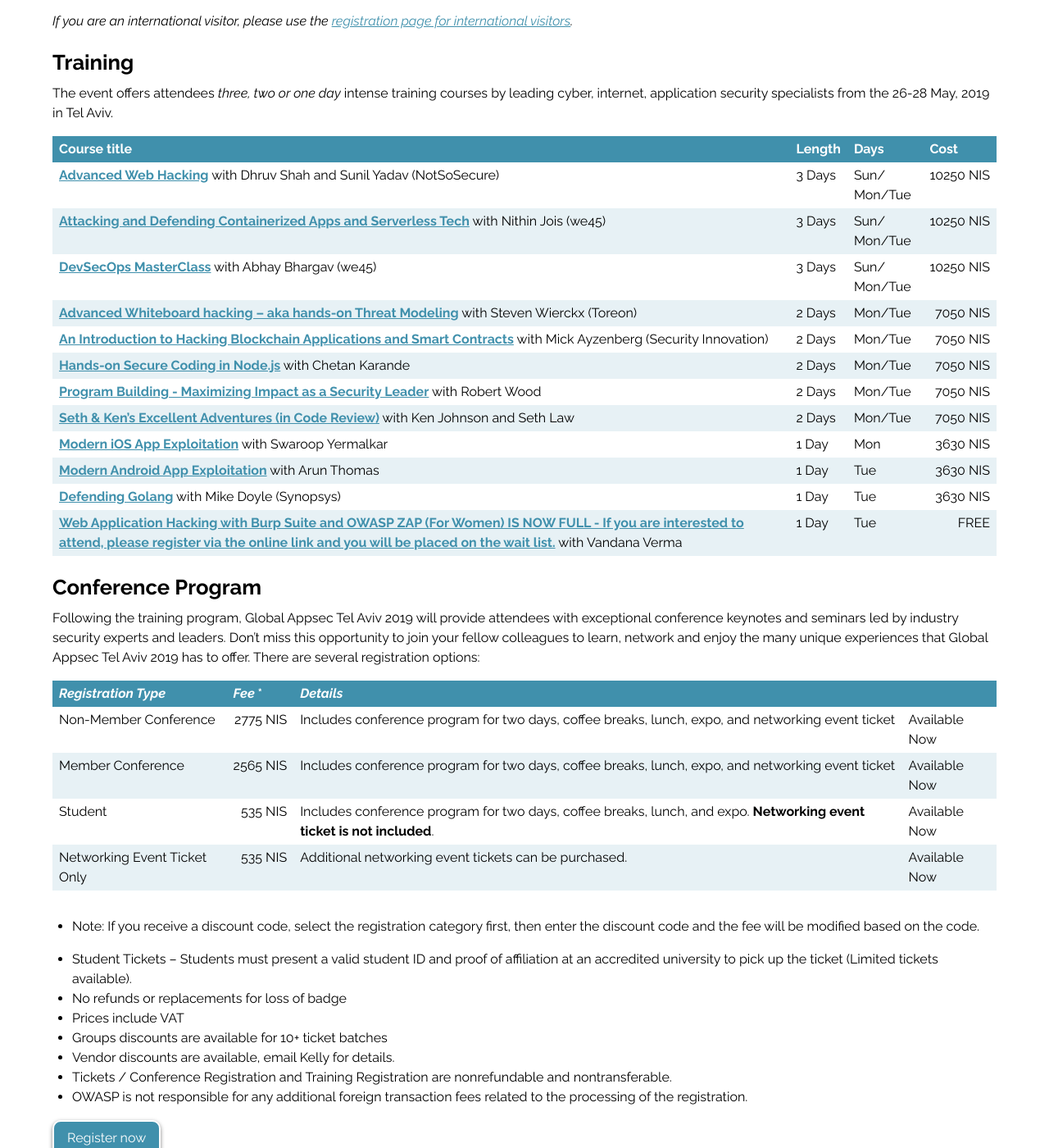
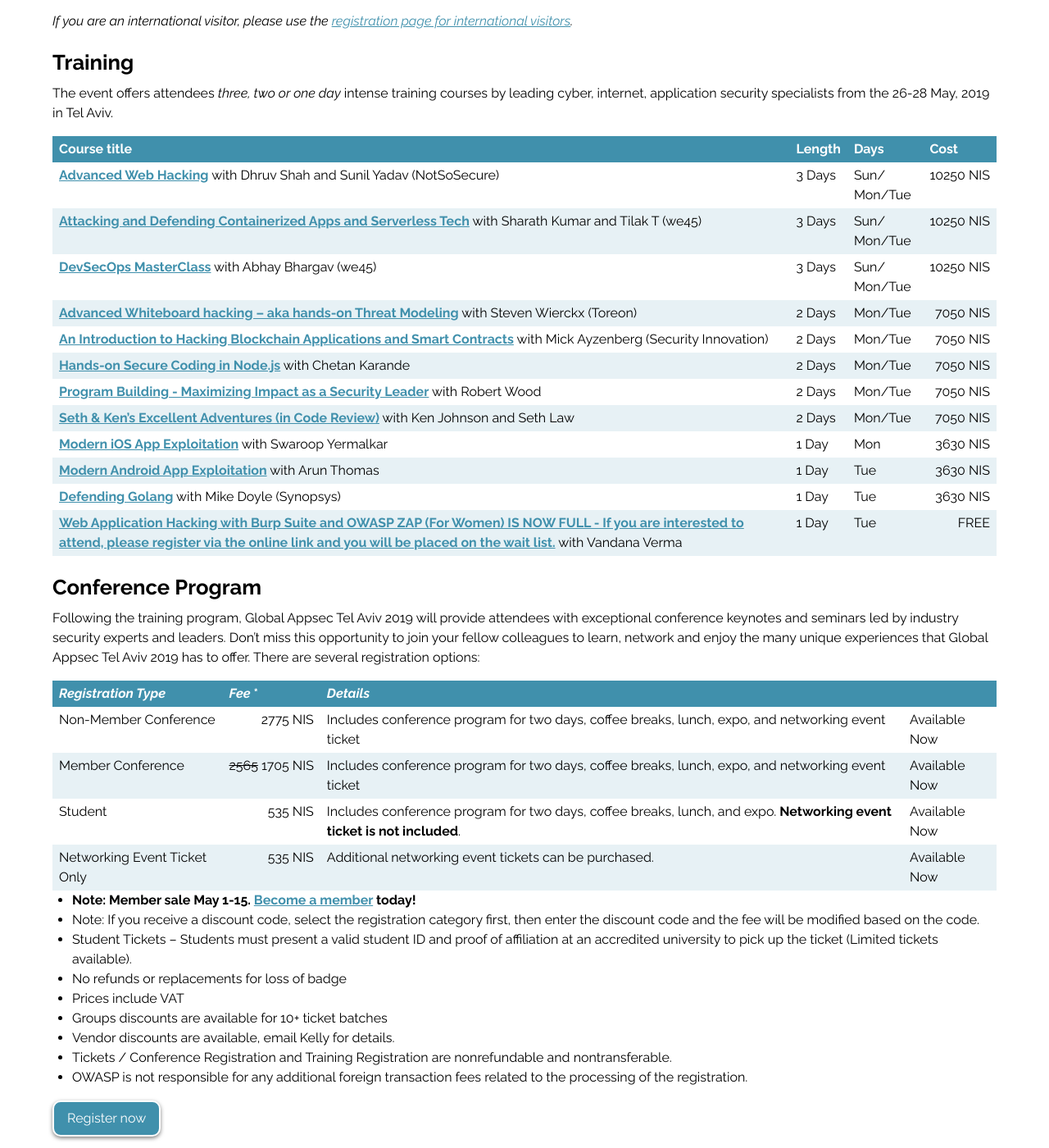
Before and after one commit to OWASP/AppSecTLV2019, a Jekyll site: the page built from registration/registration-locals.md, in a window 1280 px wide and 1400 px high, scrolled down 439 px. Shown: the whole window at 82% size. Built offline with Jekyll 4.4.1, drawn with Linux system fonts in a browser that asks for light colours.

Commit message:
update to master (#89)
* Change trainer for containers course

* Update trainings.yml

WIA course is full

* Added gold sponsor

* Created NEW member pricing

* Promo price for Members

399USD >> 1432 NIS.  Add VAT 10% of 143 result is 1575

* typo fix of technologies

* Sale

```diff
--- a/_data/sponsors.yml
+++ b/_data/sponsors.yml
@@ -18,6 +18,10 @@
   - logo: accenture.png
     name: Accenture
     url:  https://www.accenture.com/us-en
+  - logo: hck_appscan.png
+    name: HCL AppScan
+    url:  https://cloud.appsechcl.com
+
 - type: Silver
   sponsors:
     - logo: immuniweb.png
--- a/_data/trainings.yml
+++ b/_data/trainings.yml
@@ -7,7 +7,7 @@
   price: $2400
 - title: Attacking and Defending Containerized Apps  and Serverless Tech
   url: https://globalappsectelaviv2019.sched.com/event/MCoZ/attacking-and-defending-containerized-apps-and-serverless-tech
-  trainers: Nithin Jois (we45)
+  trainers: Sharath Kumar and Tilak T (we45)
   duration: 3 Days
   days: Sun/Mon/Tue
   localprice: 10250 NIS
--- a/index.html
+++ b/index.html
@@ -17,7 +17,7 @@
 
 
 <section>
-	<p>OWASP's first Global Conference for 2019 is coming to Tel Aviv! The cradle of AppSec Innovation, where the first DAST and the first WAF came to life exactly 20 years ago, and where so many other AppSec startups and companies are leading the birth of new tehcnologies such as serverless, IoT security, blockchain, and more. This year's theme, Community of Innovation, highlights the exceptionally strong and inclusive AppSec community of Israel, driving ongoing Innovation in this space.</p>
+	<p>OWASP's first Global Conference for 2019 is coming to Tel Aviv! The cradle of AppSec Innovation, where the first DAST and the first WAF came to life exactly 20 years ago, and where so many other AppSec startups and companies are leading the birth of new technologies such as serverless, IoT security, blockchain, and more. This year's theme, Community of Innovation, highlights the exceptionally strong and inclusive AppSec community of Israel, driving ongoing Innovation in this space.</p>
 
 	<p>Join us for a celebration of leading application security technologies, speakers, prospects and community, in a unique event that will build on everything you already know to expect from an OWASP Global Conference. The Conference will be topped with additional unique activities and events to highlight the most up-to-date innovation in application security today, which will bring together existing and new participants from Israel, Europe and around the world.</p>
 </section>
--- a/registration/registration-locals.md
+++ b/registration/registration-locals.md
@@ -51,7 +51,7 @@
     </tr>
     <tr>
       <td>Member Conference</td>
-      <td class="price">2565 NIS</td>
+      <td class="price"><strike>2565</strike> 1705 NIS</td>
       <td>Includes conference program for two days, coffee breaks, lunch, expo, and networking event ticket</td>
       <td>Available Now</td>
     </tr>
@@ -70,9 +70,8 @@
   </tbody>
 </table>
 
-
+* **Note: Member sale May 1-15. [Become a member](https://www.owasp.org/index.php/Membership) today!**
 * Note: If you receive a discount code, select the registration category first, then enter the discount code and the fee will be modified based on the code.
-
 *	Student Tickets – Students must present a valid student ID and proof of affiliation at an accredited university to pick up the ticket (Limited tickets available).
 *	No refunds or replacements for loss of badge
 * Prices include VAT
```
Also changed, not shown: registration/registration-international.md (+2 -2 lines), assets/images/sponsors/hck_appscan.png (added).
